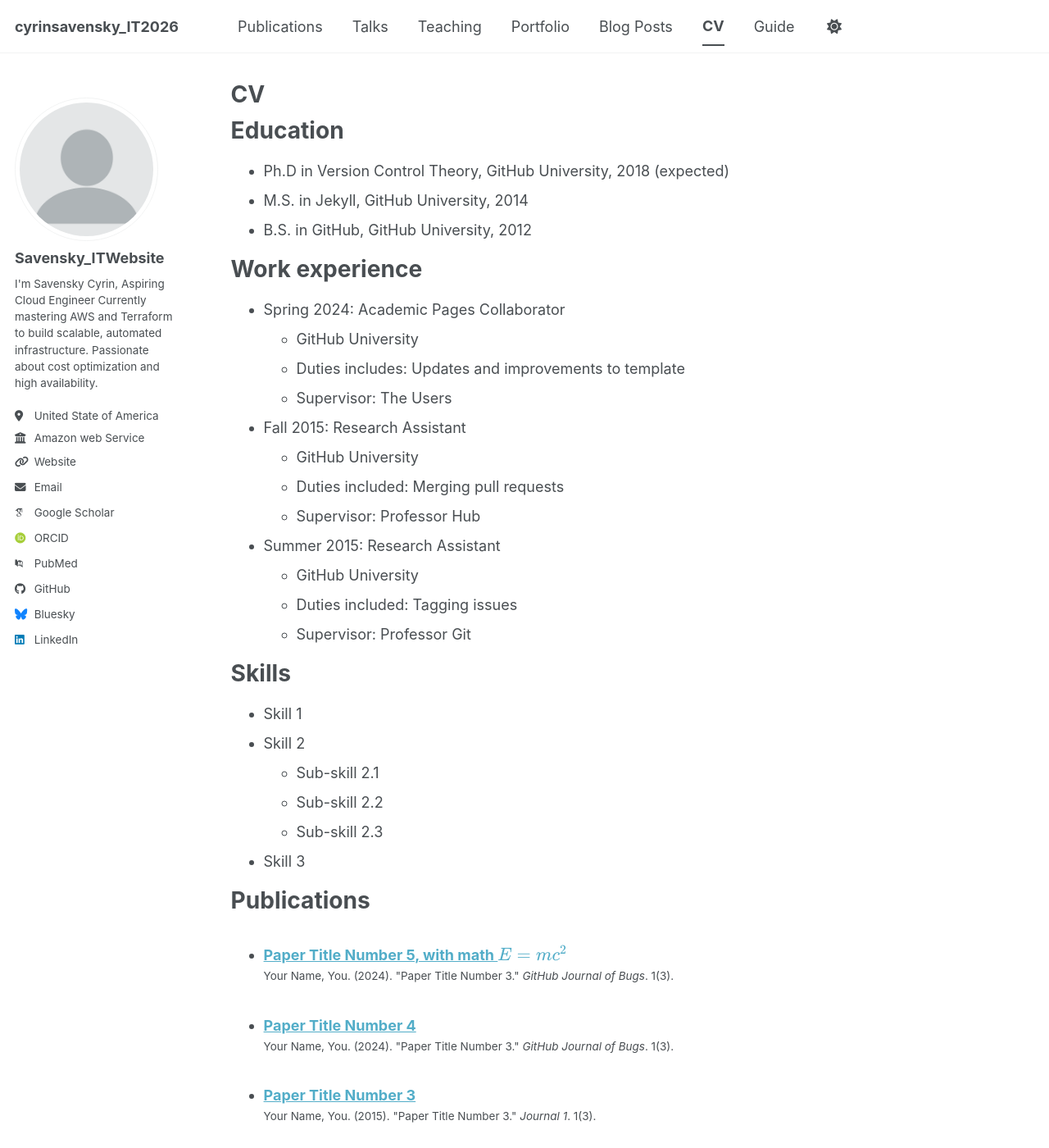
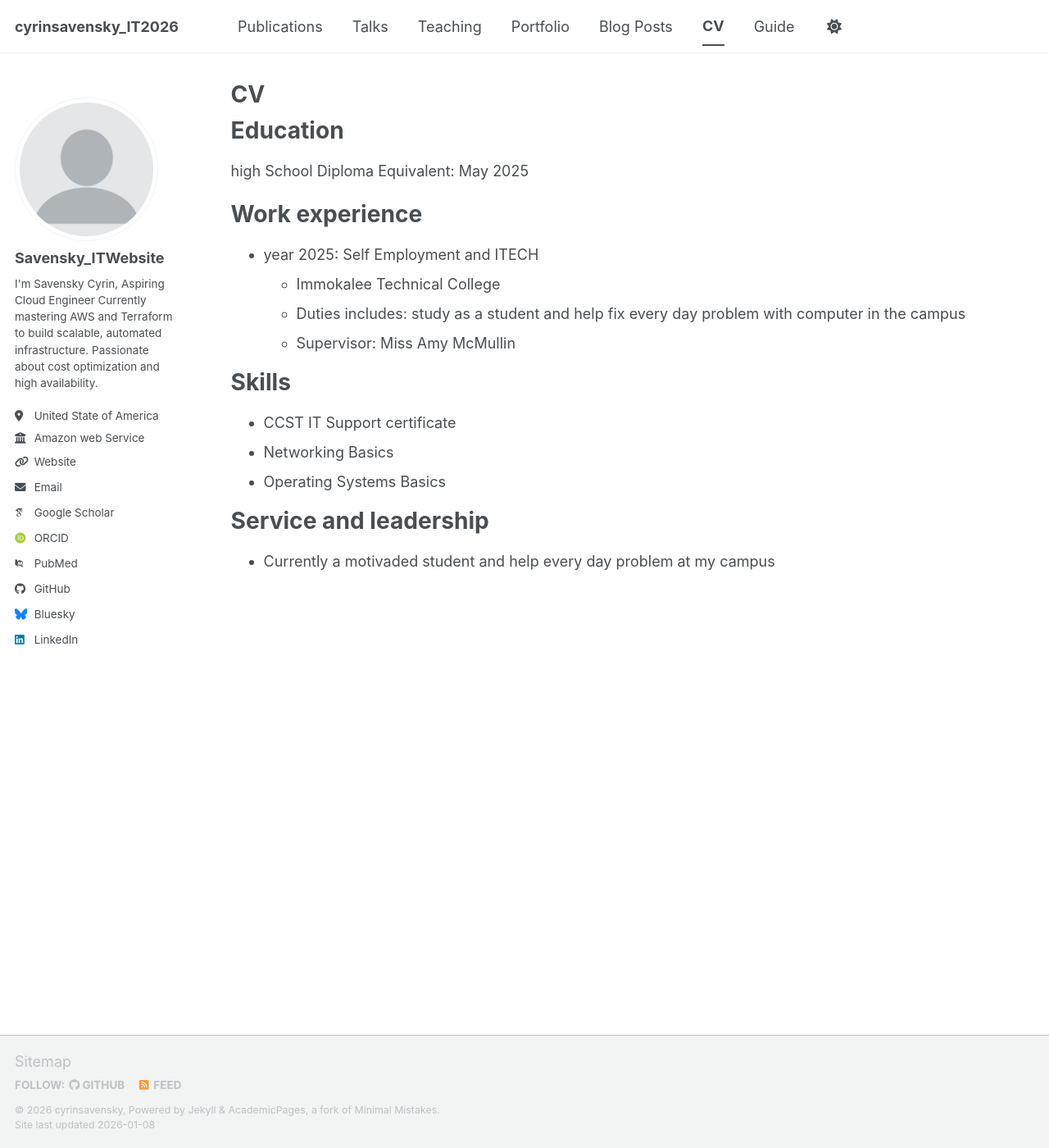
Before and after one commit to cyrinsavensky-bot/cyrinsavensky-bot.github.io, a Jekyll site: the page built from _pages/cv.md, in a window 1280 px wide and 1400 px high. Shown: the whole window at 82% size. Built offline with Jekyll 4.4.1, drawn with Linux system fonts in a browser that asks for light colours; some web fonts are replaced; a script bundle is joined from its source files by our own code; library files that are not in the unit come from our copies; some of the changed text lies outside the part shown.

Commit message:
Update cv.md

```diff
--- a/_pages/cv.md
+++ b/_pages/cv.md
@@ -11,54 +11,23 @@ redirect_from:
 
 Education
 ======
-* Ph.D in Version Control Theory, GitHub University, 2018 (expected)
-* M.S. in Jekyll, GitHub University, 2014
-* B.S. in GitHub, GitHub University, 2012
+high School Diploma Equivalent: May 2025
+
 
 Work experience
 ======
-* Spring 2024: Academic Pages Collaborator
-  * GitHub University
-  * Duties includes: Updates and improvements to template
-  * Supervisor: The Users
-
-* Fall 2015: Research Assistant
-  * GitHub University
-  * Duties included: Merging pull requests
-  * Supervisor: Professor Hub
-
-* Summer 2015: Research Assistant
-  * GitHub University
-  * Duties included: Tagging issues
-  * Supervisor: Professor Git
+* year 2025: Self Employment and ITECH
+  * Immokalee Technical College
+  * Duties includes: study as a student and help fix every day problem with computer in the campus
+  * Supervisor: Miss Amy McMullin
 
 Skills
 ======
-* Skill 1
-* Skill 2
-  * Sub-skill 2.1
-  * Sub-skill 2.2
-  * Sub-skill 2.3
-* Skill 3
+* CCST IT Support certificate
+* Networking Basics
+* Operating Systems Basics
 
-Publications
-======
-  <ul>{% for post in site.publications reversed %}
-    {% include archive-single-cv.html %}
-  {% endfor %}</ul>
-
-Talks
-======
-  <ul>{% for post in site.talks reversed %}
-    {% include archive-single-talk-cv.html  %}
-  {% endfor %}</ul>
-
-Teaching
-======
-  <ul>{% for post in site.teaching reversed %}
-    {% include archive-single-cv.html %}
-  {% endfor %}</ul>
 
 Service and leadership
 ======
-* Currently signed in to 43 different slack teams
+* Currently a motivaded student and help every day problem at my campus
```
